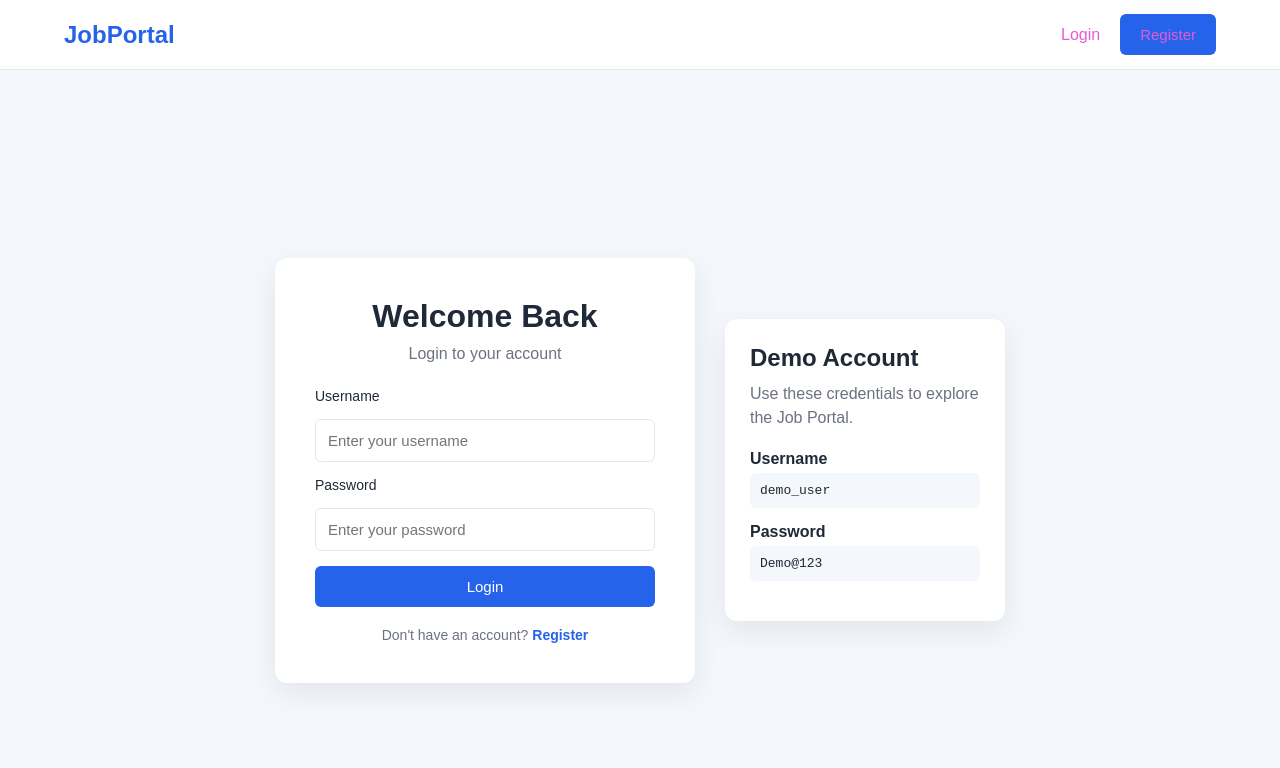
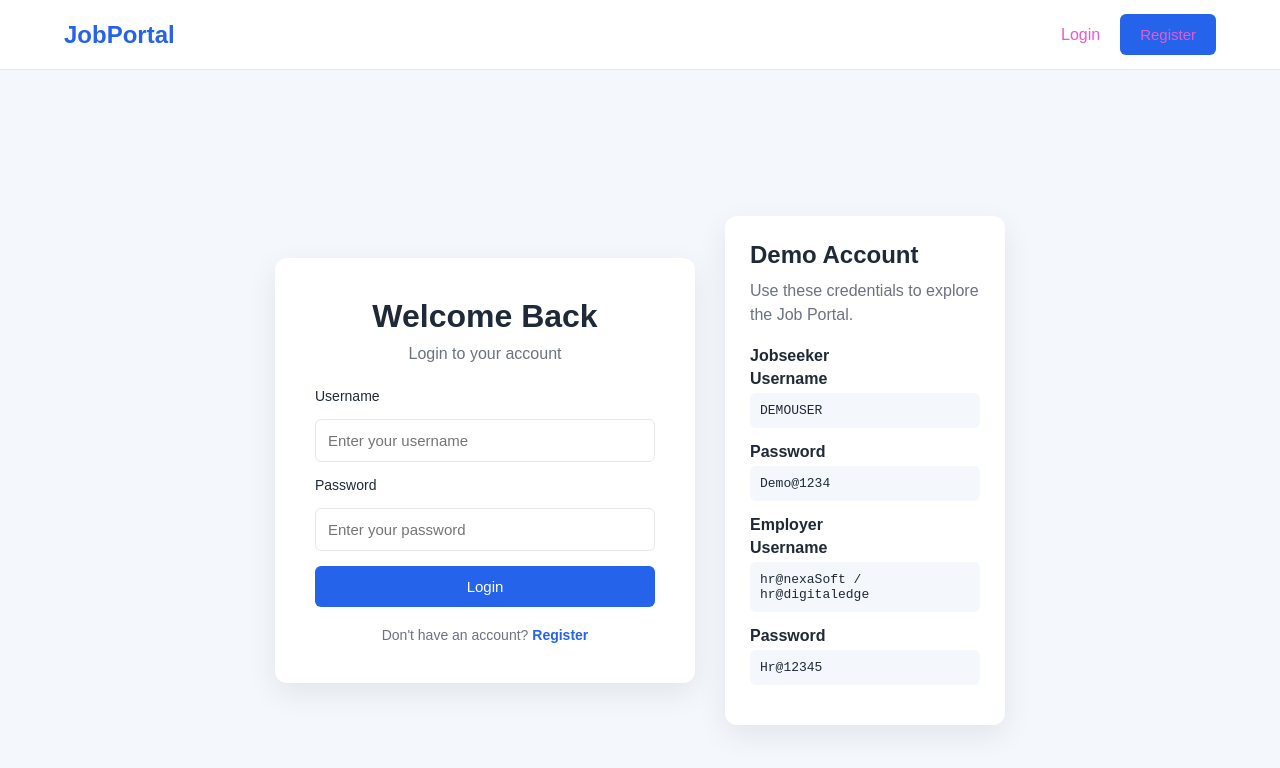
Before and after one commit to AMAL-C-K/-JOB-PORTAL-FULL-STACK---POSTGRESQL, a React (Vite) app in the folder frontend-job-portal/: page /login in a window 1280 px wide. Shown: the top 768 px of the page. Built offline with nearby package versions, Linux system fonts and the light colour scheme.

Commit message:
Update Login.jsx

```diff
--- a/frontend-job-portal/src/pages/Login.jsx
+++ b/frontend-job-portal/src/pages/Login.jsx
@@ -123,14 +123,26 @@ function Login() {
           <p>Use these credentials to explore the Job Portal.</p>
 
           <div className="demo-item">
+            <h4>Jobseeker</h4>
             <strong>Username</strong>
-            <span>demo_user</span>
+            <span>DEMOUSER</span>
           </div>
 
           <div className="demo-item">
             <strong>Password</strong>
-            <span>Demo@123</span>
+            <span>Demo@1234</span>
           </div>
+          <div className="demo-item">
+            <h4>Employer</h4>
+            <strong>Username</strong>
+            <span>hr@nexaSoft / hr@digitaledge</span>
+          </div>
+
+          <div className="demo-item">
+            <strong>Password</strong>
+            <span>Hr@12345</span>
+          </div>
+
         </div>
 
       </div>
```
